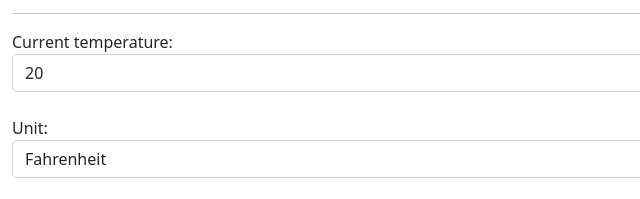
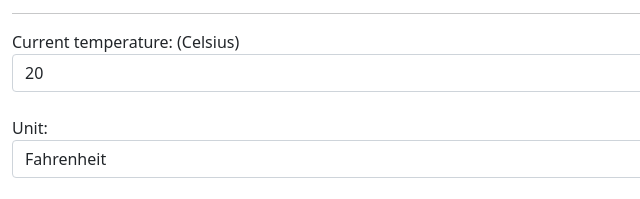
Before and after one commit to golf80kg/ex4b, a plain HTML site: page index.html in a window 1280 px wide. Shown: the part 250-449 px from the top of the page, 0-640 px from the left. Drawn offline with nearby package versions, Linux system fonts and the light colour scheme.

Commit message:
Adding a new description - temp unit

```diff
--- a/index.html
+++ b/index.html
@@ -15,7 +15,7 @@
 		<form role="form" method="GET">
 		  <div class="form-group">
 			<hr>
-			<label for="tem">Current temperature:</label>
+			<label for="tem">Current temperature: (Celsius)</label>
 		  </hr>
 			<input type="text" class="form-control" name="temp" id="temp" value="20">
 		  </div><br>
```
